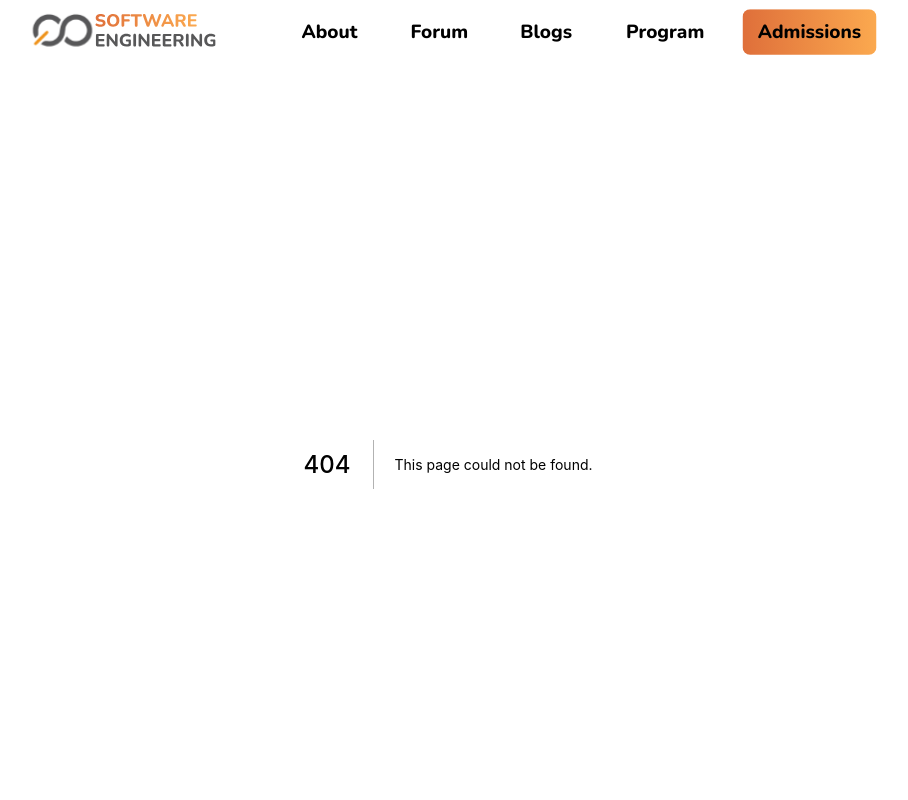
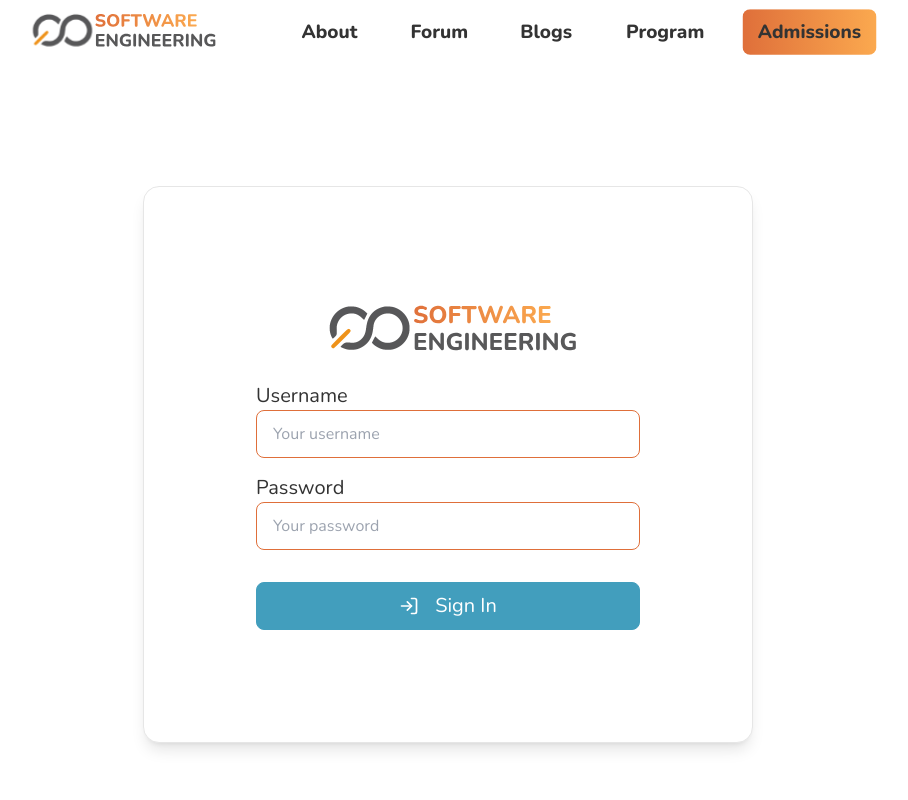
Before and after one commit to neneprm/SE-WEBSITE, a Next.js app in the folder client/: page /login in a window 1280 px wide. Before the commit this address had no page. Shown: the top 800 px of the page, without its empty margins (192-1100 px from the left). Built offline with nearby package versions, Linux system fonts and the light colour scheme.

Commit message:
Create login page

```diff
--- /dev/null
+++ b/client/pages/login.tsx
@@ -0,0 +1,57 @@
+import Image from "next/image"
+import Link from "next/link"
+
+import { FiLogIn } from "react-icons/fi"
+import HeroArt from "./assets/hero.svg"
+import logo from "./assets/logo.svg"
+
+import { H1, P } from "./components/headers"
+import SolidButton from "./components/buttons/solid-button"
+
+const Login = () => {
+  return (
+    <>
+      <section className="grid h-screen place-items-center">
+        <div className="card card-body bg-base-100 card-bordered shadow-lg w-full md:w-fit md:p-28">
+          <div className="w-48 md:w-max mx-auto mb-2">
+            <Link href="/">
+              <Image src={logo} alt="Home" />
+            </Link>
+          </div>
+          <div className="form-control w-full md:w-72 lg:w-96">
+            <form>
+              <label className="block mb-4">
+                <span>
+                  <P text="Username" />
+                </span>
+                <input
+                  type="text"
+                  placeholder="Your username"
+                  className="input input-primary input-bordered w-full"
+                />
+              </label>
+              <label className="block">
+                <span>
+                  <P text="Password" />
+                </span>
+                <input
+                  type="password"
+                  placeholder="Your password"
+                  className="input input-primary input-bordered w-full"
+                />
+              </label>
+            </form>
+            <SolidButton
+              style="mt-8 btn-accent text-base-100 text-sm text-left md:text-justify sm:text-base md:text-lg lg:text-xl 2xl:text-2xl"
+              text="Sign In"
+              link=""
+              icon={<FiLogIn />}
+            />
+          </div>
+        </div>
+      </section>
+    </>
+  )
+}
+
+export default Login
--- a/client/pages/program/login.tsx
+++ /dev/null
@@ -1,7 +0,0 @@
-const Login = () => {
-  return (
-    <div>L</div>
-  )
-}
-
-export default Login
```
